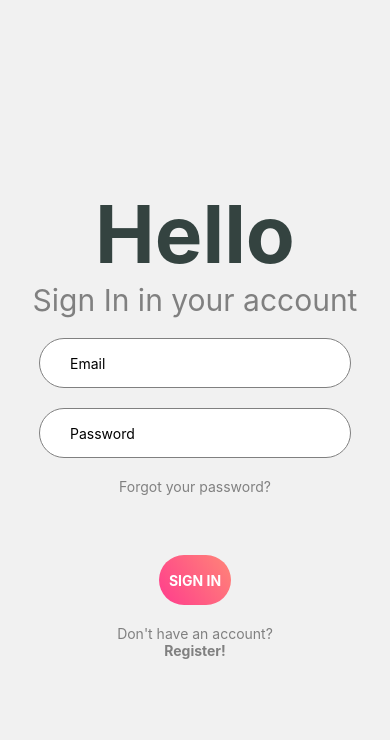
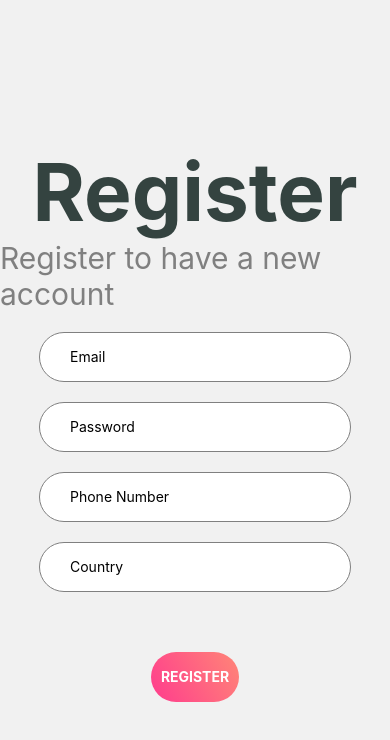
Before and after one commit to itziarmensa/SeminariReactNative, a React Native app: screen /Register in a window 390 px wide. Shown: the top 740 px of the page. Built offline with nearby package versions, Linux system fonts and the light colour scheme.

Commit message:
Register done
He hecho el Register.

```diff
--- a/App.tsx
+++ b/App.tsx
@@ -1,11 +1,24 @@
 import React from 'react';
-import { StyleSheet, Text, View } from 'react-native';
+import { StyleSheet, Text, View, TouchableOpacity } from 'react-native';
 import MainContainer from './components/Containers/MainContainer';
 import LoginScreen from './components/Screens/LoginScreen';
 import RegisterScreen from './components/Screens/RegisterScreen';
+// import { StyleSheet, Text, View, TextInput, Alert, TouchableOpacity } from 'react-native';
 
 export default function App() {
+  let page = 'login';
+
+
+
   return (
-    <LoginScreen></LoginScreen>
+    <>
+
+       {/* <LoginScreen></LoginScreen> */}
+
+
+      <RegisterScreen></RegisterScreen>
+
+
+    </>
   );
 }
--- /dev/null
+++ b/components/Buttons/ButtonGradientRegister.tsx
@@ -0,0 +1,41 @@
+import React from 'react';
+import { StyleSheet, Text, View, TouchableOpacity } from 'react-native';
+import { LinearGradient } from 'expo-linear-gradient';
+import { ButtonGradientProps } from './types';
+
+const ButtonGradientRegister = ({ onPress, containerStyle, buttonStyle, textStyle }: ButtonGradientProps) => {
+  return (
+    <TouchableOpacity style={[styles.container, containerStyle]} onPress={onPress}>
+      <LinearGradient
+        colors={['#FF8677', '#FF3C8D']}
+        start={{ x: 1, y: 0 }}
+        end={{ x: 0, y: 1 }}
+        style={[styles.button, buttonStyle]}
+      >
+        <Text style={[styles.text, textStyle]}>REGISTER</Text>
+      </LinearGradient>
+    </TouchableOpacity>
+  );
+};
+
+const styles = StyleSheet.create({
+  container: {
+    width: 200,
+    alignItems: 'center',
+    marginTop: 60,
+  },
+  button: {
+    height: 50,
+    borderRadius: 25,
+    padding: 10,
+    alignItems: 'center',
+    justifyContent: 'center',
+  },
+  text: {
+    fontSize: 14,
+    color: 'white',
+    fontWeight: 'bold',
+  },
+});
+
+export default ButtonGradientRegister;
--- a/components/Screens/RegisterScreen.tsx
+++ b/components/Screens/RegisterScreen.tsx
@@ -1,7 +1,7 @@
 import { StatusBar } from 'expo-status-bar'; //esto es lo que tenemos arriba del móvil, la hora la carga etc
 import React from 'react';
 import { StyleSheet, Text, View, TextInput, Alert, TouchableOpacity } from 'react-native';
-import ButtonGradient from '../Buttons/ButtonGradient';
+import ButtonGradientRegister from '../Buttons/ButtonGradientRegister';
 import MainContainer from '../Containers/MainContainer';
 import SubTitle from '../Texts/Subtitle';
 import Title from '../Texts/Title';
@@ -12,7 +12,34 @@ export default function RegisterScreen() {
 
   return (
     <MainContainer>
-      <Title>Register</Title>
+    <Title>Register</Title>
+    <SubTitle>Register to have a new account</SubTitle>
+    <StyledTextInputs placeholder='Email'></StyledTextInputs>
+    <StyledTextInputs placeholder='Password'></StyledTextInputs>
+    <StyledTextInputs placeholder='Phone Number'></StyledTextInputs>
+    <StyledTextInputs placeholder='Country'></StyledTextInputs>
+
+    <ButtonGradientRegister onPress={() => {
+            Alert.alert(
+            'Mensaje',
+            'Has intentado iniciar sesión',
+            [{ text: 'OK', onPress: () => console.log('OK Pressed') }],
+            { cancelable: false }
+            );
+        }} />
+
+    <TouchableOpacity onPress={() => {
+        Alert.alert(
+            'Mensaje',
+            'Has intentado registrarte',
+            [{ text: 'OK', onPress: () => console.log('OK Pressed') }],
+            { cancelable: false }
+        );
+    }}>
+
+    </TouchableOpacity>
+    <StatusBar style="auto" />
     </MainContainer>
+
   );
 }
--- a/package.json
+++ b/package.json
@@ -25,7 +25,7 @@
   },
   "devDependencies": {
     "@babel/core": "^7.20.0",
-    "@types/react": "~18.0.14",
+    "@types/react": "~18.0.27",
     "@types/react-native": "^0.71.5",
     "@types/styled-components": "^5.1.26",
     "typescript": "^4.9.4"
```
Also changed, not shown: 2 other files (tests, documents, lock files or other folders).
